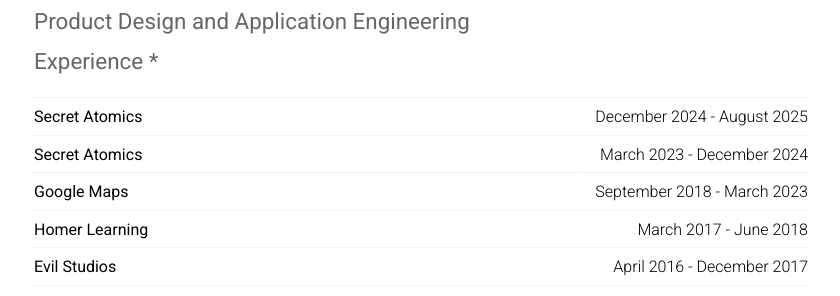
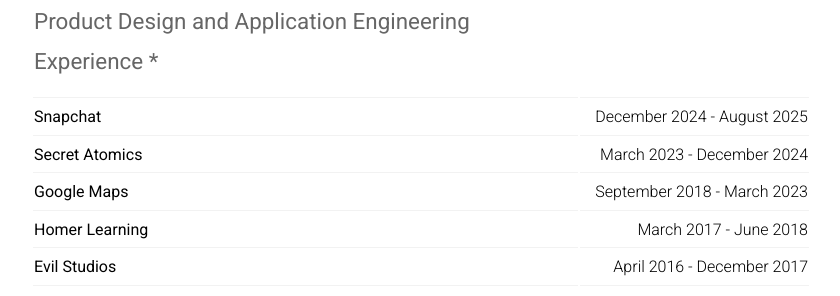
Before and after one commit to voxels/voxels.github.io, a Jekyll site: the page built from _posts/2024-09-02-about-the-author.markdown, in a window 1280 px wide and 900 px high, scrolled down 598 px. Shown: the part 153-449 px from the top of the window, without its empty margins (219-1059 px from the left). Built offline with Jekyll 4.4.1, drawn with Linux system fonts in a browser that asks for light colours.

Commit message:
Update 2024-09-02-about-the-author.markdown

```diff
--- a/_posts/2024-09-02-about-the-author.markdown
+++ b/_posts/2024-09-02-about-the-author.markdown
@@ -17,7 +17,7 @@
 
 <table style="width:100%">
 	<thead><tr><td><h5>Product Design and Application Engineering Experience *</h5></td><td></td></tr></thead>
-		<tr><td><a href="/professional_experience_082325#snapchat">Secret Atomics</a></td><td align="right">December 2024 - August 2025</td></tr>
+		<tr><td><a href="/professional_experience_082325#snapchat">Snapchat</a></td><td align="right">December 2024 - August 2025</td></tr>
 		<tr><td><a href="/professional_experience_082325#secret-atomics">Secret Atomics</a></td><td align="right">March 2023 - December 2024</td></tr>
 		<tr><td><a href="/professional_experience_082325#google-maps">Google Maps</a></td><td align="right">September 2018 - March 2023</td></tr>
 		<tr><td><a href="/professional_experience_082325#homer-learning">Homer Learning</a></td><td align="right">March 2017 - June 2018</td></tr>
```
